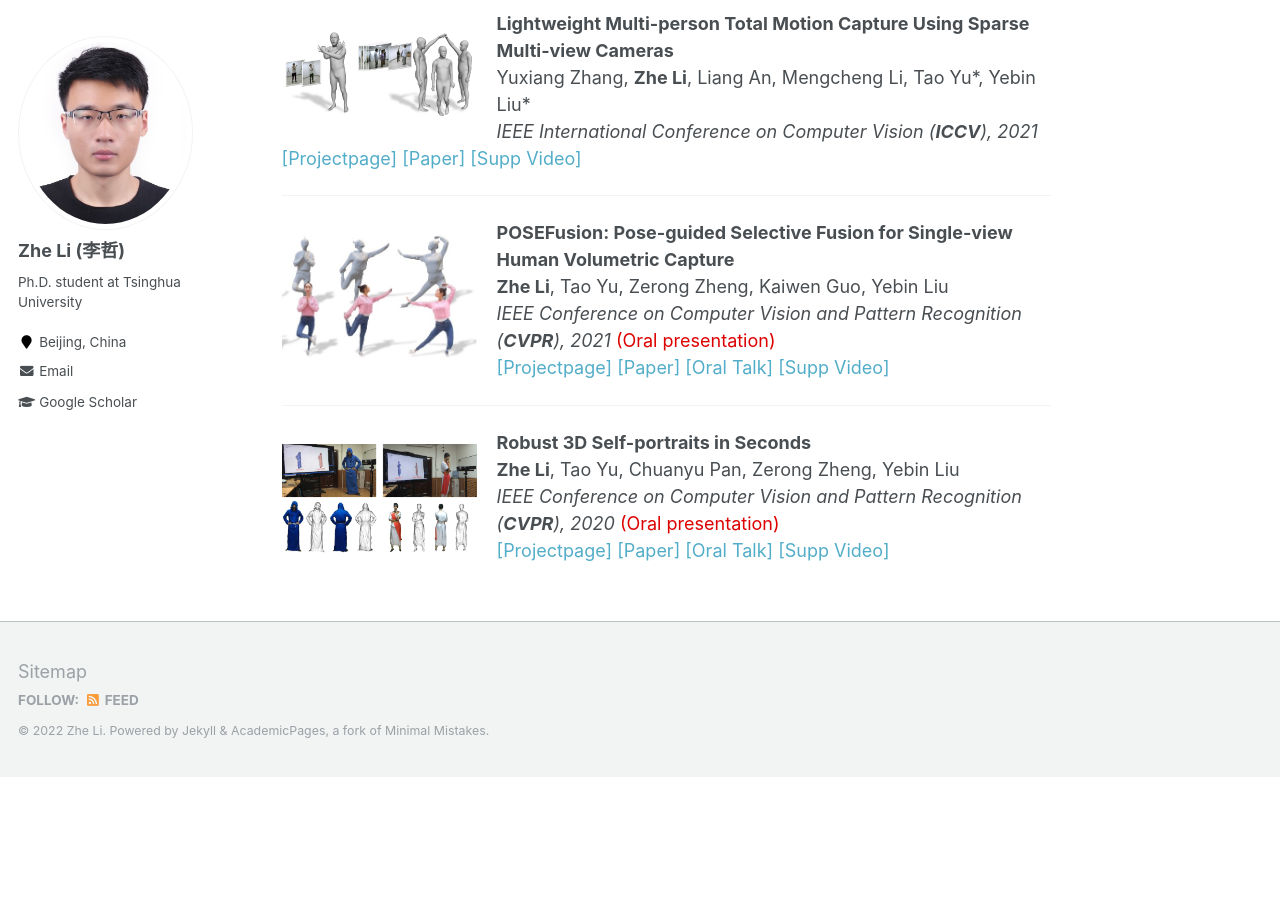
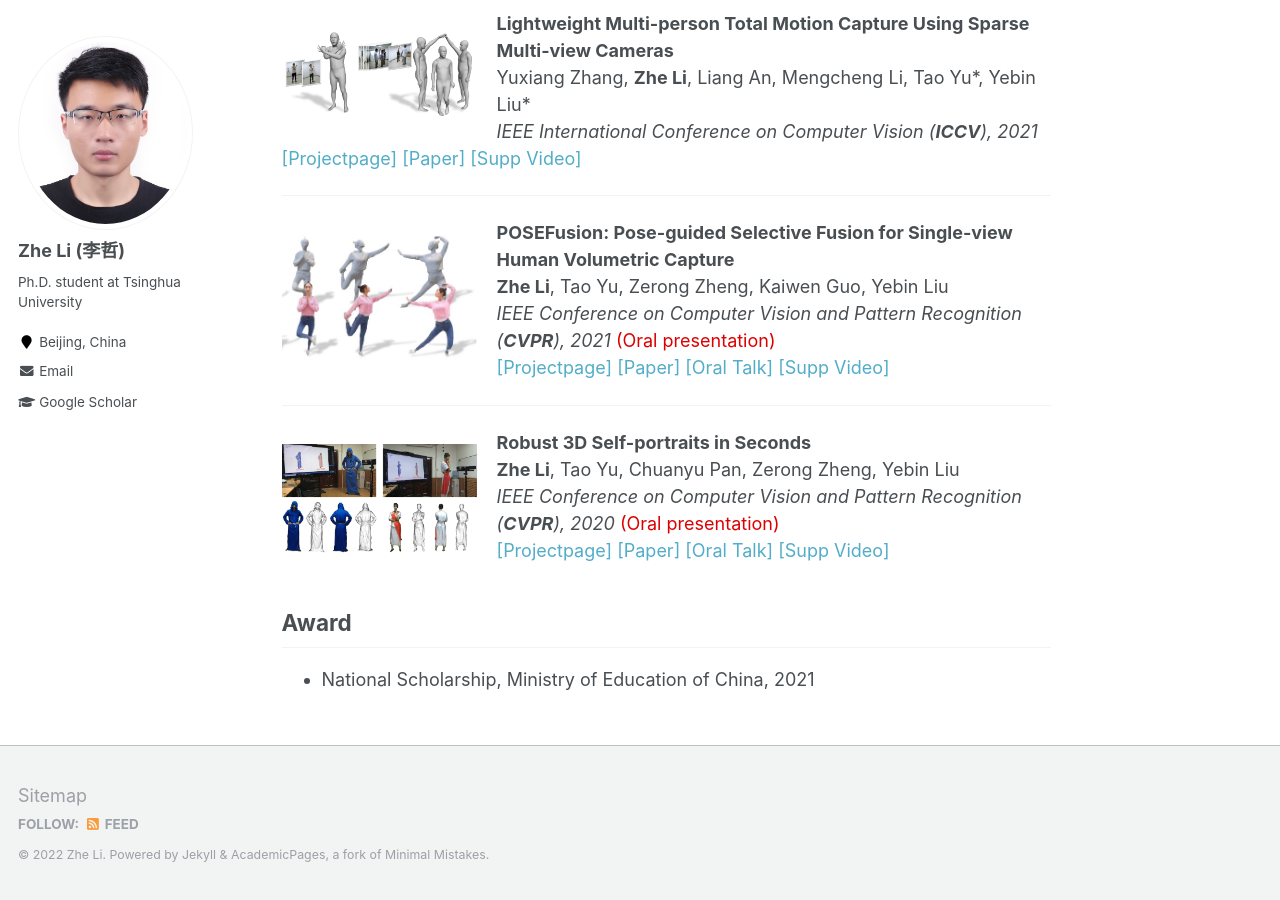
Before and after one commit to lizhe00/lizhe00.github.io, a Jekyll site: the page built from _pages/about.md, in a window 1280 px wide and 900 px high, scrolled down 719 px. Built offline with Jekyll 4.4.1, drawn with Linux system fonts in a browser that asks for light colours; before the commit the page ends 1496 px from its top, so only the background shows below that.

Commit message:
Add award.

```diff
--- a/_pages/about.md
+++ b/_pages/about.md
@@ -54,3 +54,7 @@ Yuxiang Zhang, <b>Zhe Li</b>, Liang An, Mengcheng Li, Tao Yu\*, Yebin Liu\*<br>
 <b>Zhe Li</b>, Tao Yu, Chuanyu Pan, Zerong Zheng, Yebin Liu<br>
 <i>IEEE Conference on Computer Vision and Pattern Recognition (<b>CVPR</b>), 2020</i>  <font color="#dd0000">(Oral presentation)</font><br>
 [[Projectpage]](http://www.liuyebin.com/portrait/portrait.html)  [[Paper]](http://openaccess.thecvf.com/content_CVPR_2020/papers/Li_Robust_3D_Self-Portraits_in_Seconds_CVPR_2020_paper.pdf)  [[Oral Talk]](https://youtu.be/nx-pzk12hLY)  [[Supp Video]](http://www.liuyebin.com/portrait/assets/portrait.mp4)<br>
+
+## Award
+
++ National Scholarship, Ministry of Education of China, 2021
```
